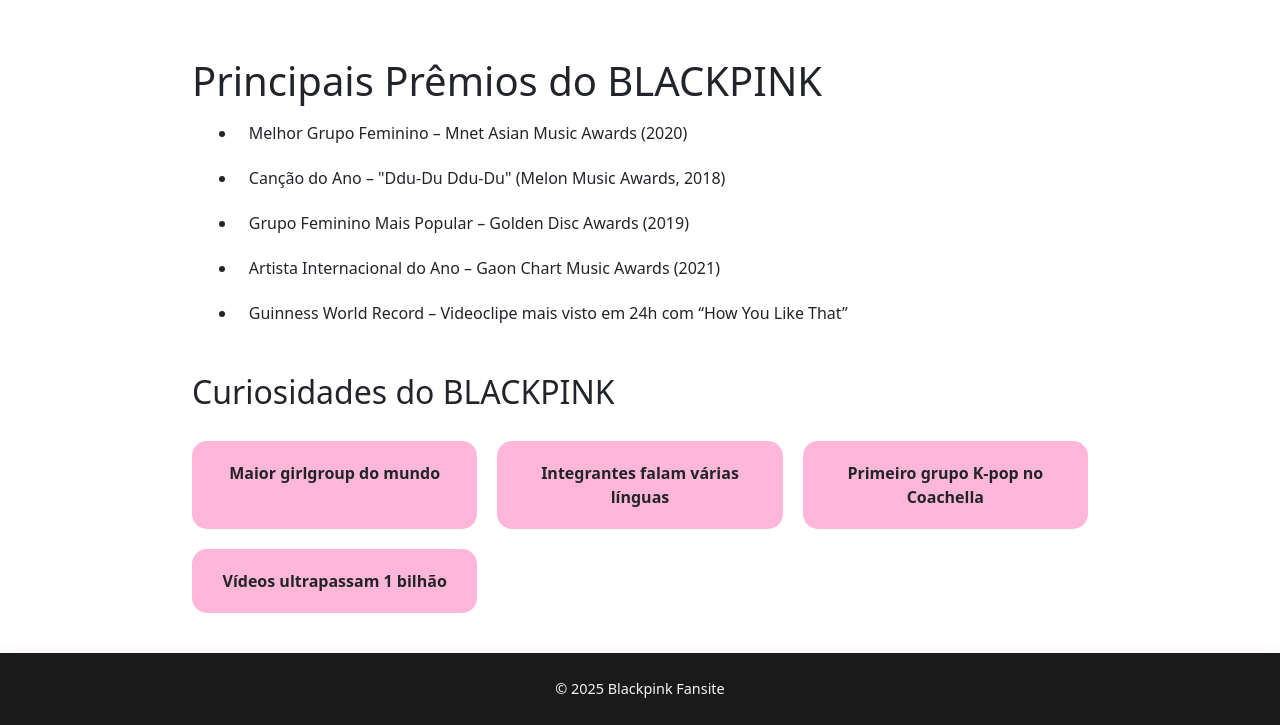
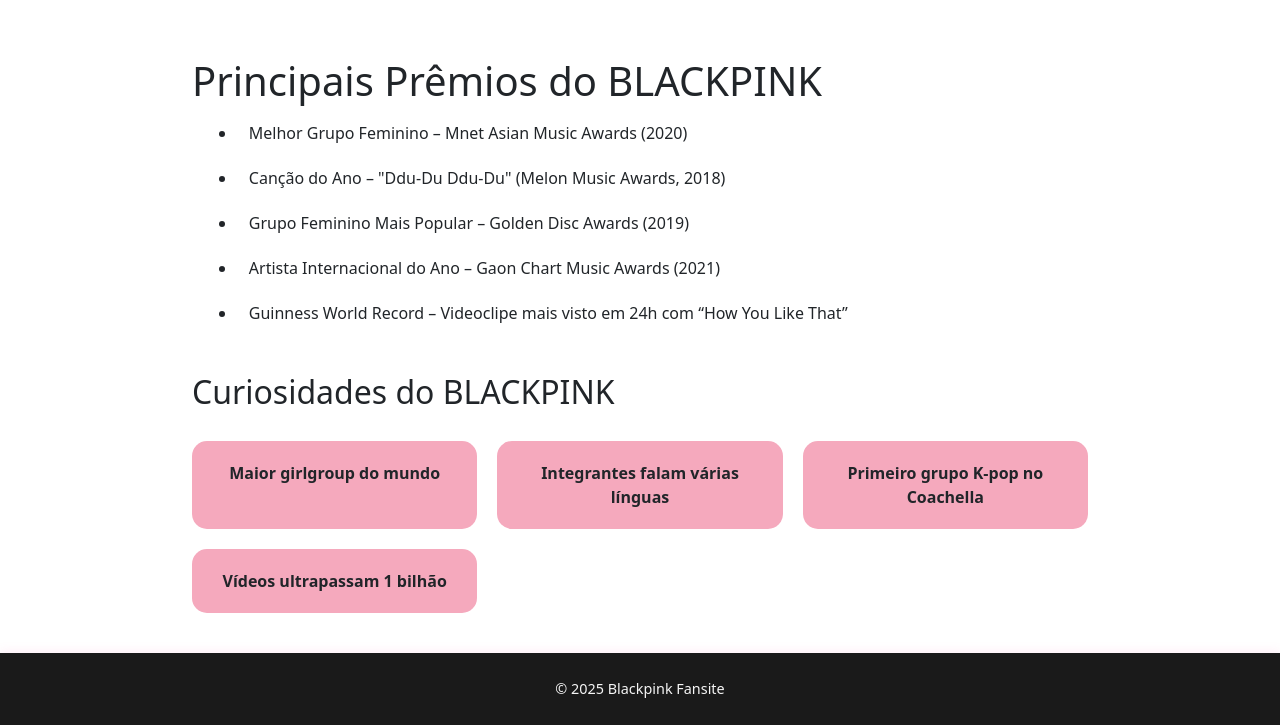
Before and after one commit to myrellasilvinha/BLACKPINK-FANPAGE, a plain HTML site: page index.html in a window 1280 px wide. Shown: the part 11164-11889 px from the top of the page. Drawn offline with nearby package versions, Linux system fonts and the light colour scheme.

Commit message:
Update style.css

```diff
--- a/css/style.css
+++ b/css/style.css
@@ -592,7 +592,7 @@ form {
 }
 
 .grid-item {
-    background-color: #ffb6d9;
+    background-color: var(--color-hover);
     padding: 20px;
     border-radius: 15px;
     text-align: center;
```
